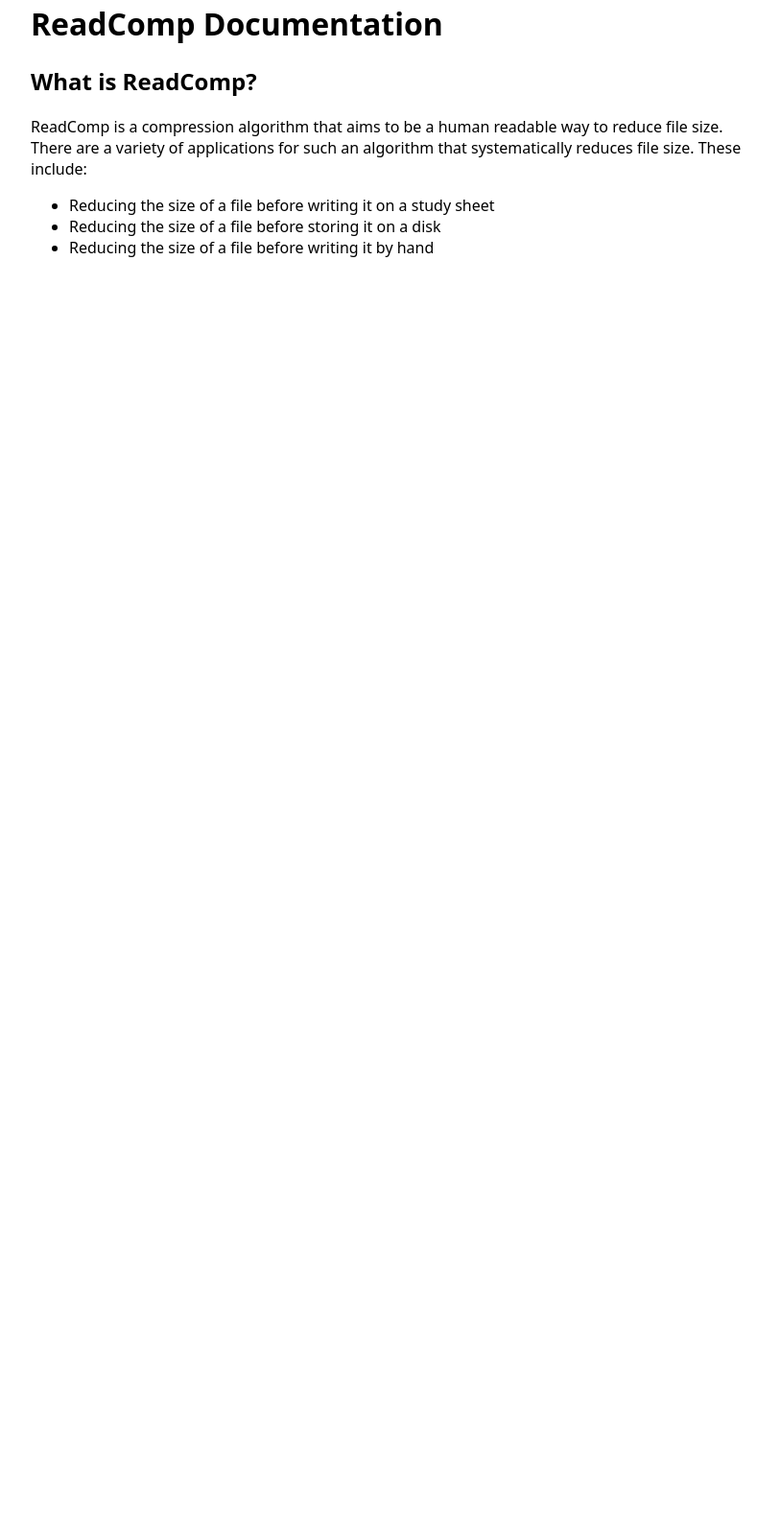
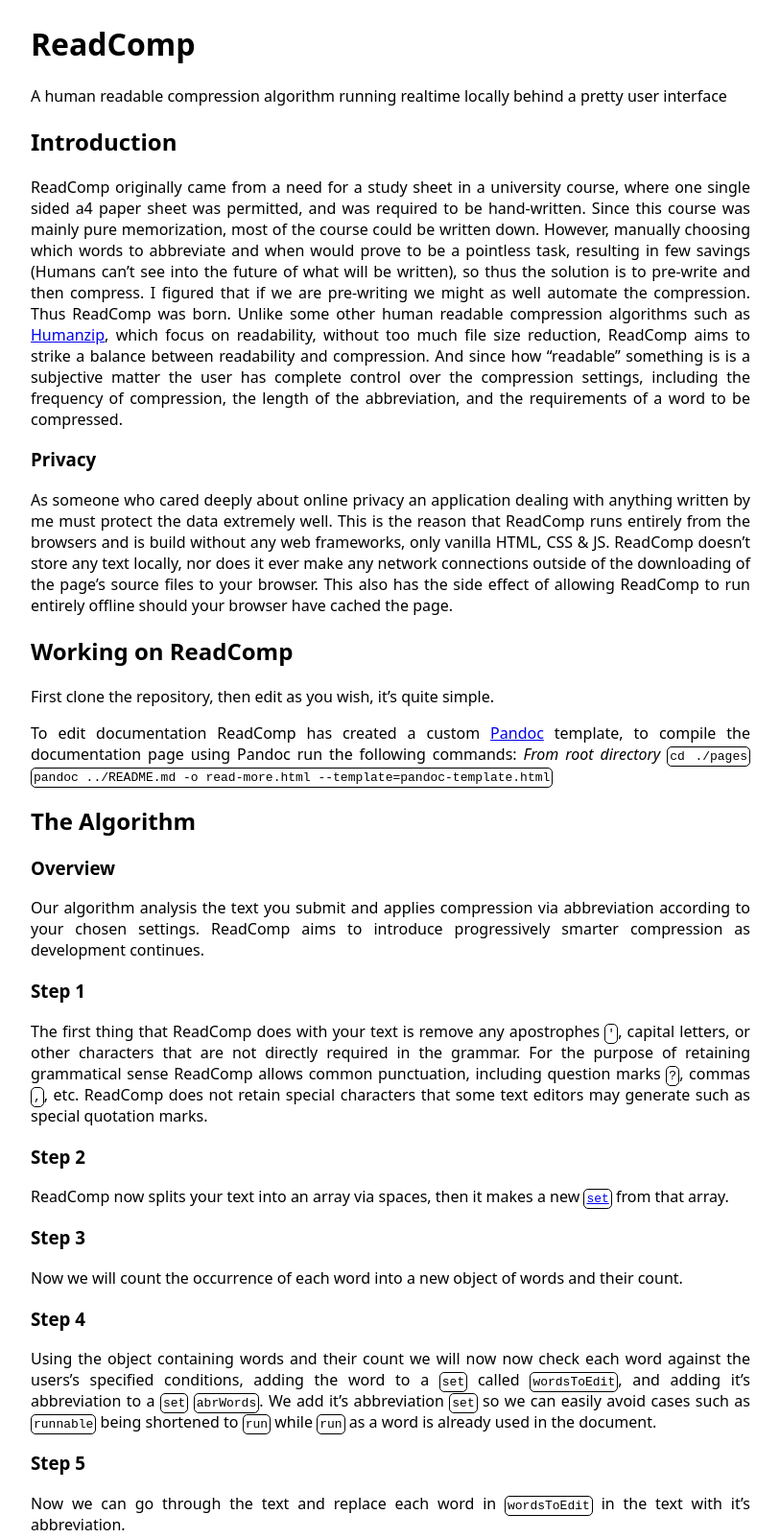
Before and after one commit to Axel-Jalonen/comp.axelj.dev, a plain HTML site: page pages/read-more.html in a window 1280 px wide. Shown: the part 18-1621 px from the top of the page at 96% size, without its empty margins (233-1046 px from the left). Before the commit the page ends 800 px from the top, so only its background shows below. Drawn offline with Linux system fonts and the light colour scheme.

Commit message:
Refactor variable names, introduce pandoc template, rename hComp to ReadComp.

```diff
--- a/pages/read-more.html
+++ b/pages/read-more.html
@@ -2,27 +2,99 @@
 <html lang="en">
 <head>
     <meta charset="UTF-8">
+    <meta http-equiv="X-UA-Compatible" content="IE=edge">
     <meta name="viewport" content="width=device-width, initial-scale=1.0">
     <title>ReadComp Documentation</title>
-</head>
     <style>
         body {
             font-family: system-ui, -apple-system, BlinkMacSystemFont, 'Segoe UI', Roboto, Oxygen, Ubuntu, Cantarell, 'Open Sans', 'Helvetica Neue', sans-serif;
             max-width: 750px;
             margin: auto;
+            padding: 21px;
+            text-align: justify;
+        }
+        code {
+            font-family: monospace;
+            padding: 2px;
+            border: 1px solid black;
+            border-radius: 5px;
         }
     </style>
+</head>
 <body>
-    <h1>
-        ReadComp Documentation
-    </h1>
-    <h2>What is ReadComp?</h2>
-    <p>
-        ReadComp is a compression algorithm that aims to be a human readable way to reduce file size. There are a variety of applications for such an algorithm that systematically reduces file size. These include:
-        <ul>
-            <li>Reducing the size of a file before writing it on a study sheet</li>
-            <li>Reducing the size of a file before storing it on a disk</li>
-            <li>Reducing the size of a file before writing it by hand</li>
-        </ul>
+    <h1 id="readcomp">ReadComp</h1>
+    <p>A human readable compression algorithm running realtime locally
+    behind a pretty user interface</p>
+    <h2 id="introduction">Introduction</h2>
+    <p>ReadComp originally came from a need for a study sheet in a
+    university course, where one single sided a4 paper sheet was
+    permitted, and was required to be hand-written. Since this course
+    was mainly pure memorization, most of the course could be written
+    down. However, manually choosing which words to abbreviate and when
+    would prove to be a pointless task, resulting in few savings (Humans
+    can’t see into the future of what will be written), so thus the
+    solution is to pre-write and then compress. I figured that if we are
+    pre-writing we might as well automate the compression. Thus ReadComp
+    was born. Unlike some other human readable compression algorithms
+    such as <a
+    href="https://www.gsp.com/cgi-bin/man.cgi?section=1&amp;topic=humanzip">Humanzip</a>,
+    which focus on readability, without too much file size reduction,
+    ReadComp aims to strike a balance between readability and
+    compression. And since how “readable” something is is a subjective
+    matter the user has complete control over the compression settings,
+    including the frequency of compression, the length of the
+    abbreviation, and the requirements of a word to be compressed.</p>
+    <h3 id="privacy">Privacy</h3>
+    <p>As someone who cared deeply about online privacy an application
+    dealing with anything written by me must protect the data extremely
+    well. This is the reason that ReadComp runs entirely from the
+    browsers and is build without any web frameworks, only vanilla HTML,
+    CSS &amp; JS. ReadComp doesn’t store any text locally, nor does it
+    ever make any network connections outside of the downloading of the
+    page’s source files to your browser. This also has the side effect
+    of allowing ReadComp to run entirely offline should your browser
+    have cached the page.</p>
+    <h2 id="working-on-readcomp">Working on ReadComp</h2>
+    <p>First clone the repository, then edit as you wish, it’s quite
+    simple.</p>
+    <p>To edit documentation ReadComp has created a custom <a
+    href="https://pandoc.org/">Pandoc</a> template, to compile the
+    documentation page using Pandoc run the following commands: <em>From
+    root directory</em> <code>cd ./pages</code>
+    <code>pandoc ../README.md -o read-more.html --template=pandoc-template.html</code></p>
+    <h2 id="the-algorithm">The Algorithm</h2>
+    <h3 id="overview">Overview</h3>
+    <p>Our algorithm analysis the text you submit and applies
+    compression via abbreviation according to your chosen settings.
+    ReadComp aims to introduce progressively smarter compression as
+    development continues.</p>
+    <h3 id="step-1">Step 1</h3>
+    <p>The first thing that ReadComp does with your text is remove any
+    apostrophes <code>'</code>, capital letters, or other characters
+    that are not directly required in the grammar. For the purpose of
+    retaining grammatical sense ReadComp allows common punctuation,
+    including question marks <code>?</code>, commas <code>,</code>, etc.
+    ReadComp does not retain special characters that some text editors
+    may generate such as special quotation marks.</p>
+    <h3 id="step-2">Step 2</h3>
+    <p>ReadComp now splits your text into an array via spaces, then it
+    makes a new <a
+    href="https://developer.mozilla.org/en-US/docs/Web/JavaScript/Reference/Global_Objects/Set"><code>set</code></a>
+    from that array.</p>
+    <h3 id="step-3">Step 3</h3>
+    <p>Now we will count the occurrence of each word into a new object
+    of words and their count.</p>
+    <h3 id="step-4">Step 4</h3>
+    <p>Using the object containing words and their count we will now now
+    check each word against the users’s specified conditions, adding the
+    word to a <code>set</code> called <code>wordsToEdit</code>, and
+    adding it’s abbreviation to a <code>set</code>
+    <code>abrWords</code>. We add it’s abbreviation <code>set</code> so
+    we can easily avoid cases such as <code>runnable</code> being
+    shortened to <code>run</code> while <code>run</code> as a word is
+    already used in the document.</p>
+    <h3 id="step-5">Step 5</h3>
+    <p>Now we can go through the text and replace each word in
+    <code>wordsToEdit</code> in the text with it’s abbreviation.</p>
 </body>
 </html>
```
Also changed, not shown: index.html (+9 -7 lines), javascript/compression.js (+22 -23 lines), pages/pandoc-template.html (added, +27 -0 lines), README.md (added). Lines whose indentation alone changed are shown as unchanged.
